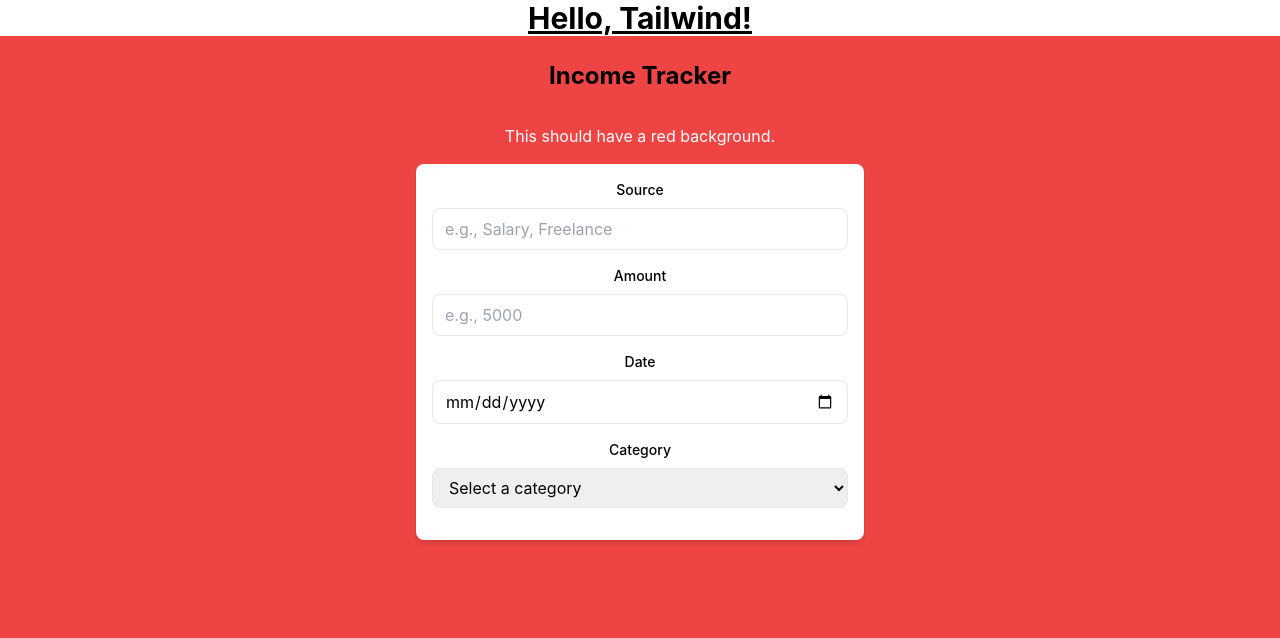
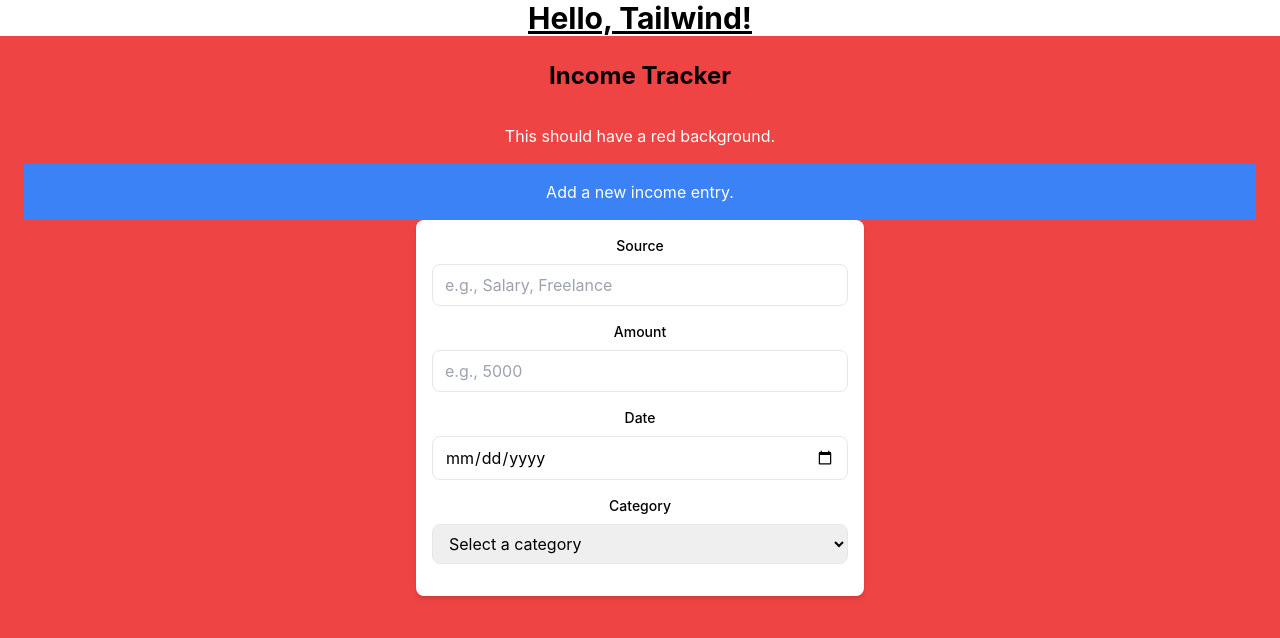
Before and after one commit to brajgon1/income_tracker, a React (Create React App) app: page / in a window 1280 px wide. Shown: the top 638 px of the page. Built offline with nearby package versions, Linux system fonts and the light colour scheme.

Commit message:
tailwind still not working

```diff
--- a/src/App.js
+++ b/src/App.js
@@ -11,7 +11,5 @@ function App() {
   );
 }
 
-// lets see if this works
-
 
 export default App;
--- a/src/components/IncomeTracker.jsx
+++ b/src/components/IncomeTracker.jsx
@@ -32,6 +32,10 @@ export const IncomeTracker = () => {
 
       <div className="bg-red-500 text-white p-4">
         This should have a red background.
+      </div>
+
+      <div className="bg-blue-500 text-white p-4">
+        Add a new income entry.
       </div>
 
       <form
```
